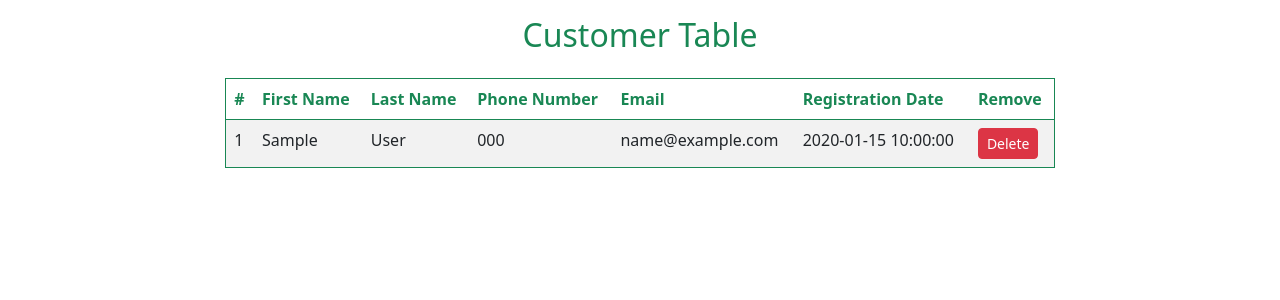
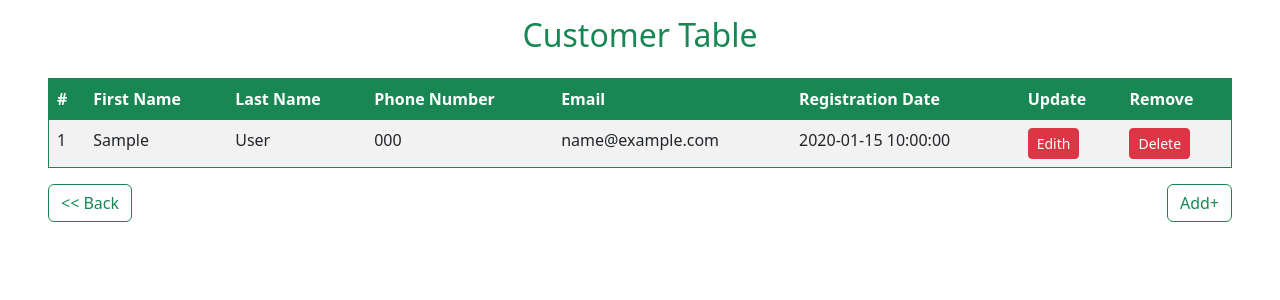
Before and after one commit to chinedugabriel/Form-Registration_php, a PHP site: page /php_projects/view_list.php in a window 1280 px wide. Shown: the top 300 px of the page. Run offline with PHP 8.4, Linux system fonts and the light colour scheme; tables that the repository leaves empty or names only in its code hold one stand-in row (values such as "Sample post").

Commit message:
added button on the  index page and the list page

```diff
--- a/view_list.php
+++ b/view_list.php
@@ -14,6 +14,19 @@
     $result = mysqli_query($conn, $sql);
 
 
+    // if(isset($_POST['remove'])){
+        function removeItem($id){
+            global $conn;
+
+            $id = $_POST["$id"];
+            $sql = "DELETE FROM visitors WHere id = $id";
+            if(mysqli_query($conn,$sql)){
+                echo "record removed Successfully";
+            }else{
+                echo "failed to remove record".mysqli_error($conn);
+            }
+        }
+    // }
 
 
 ?>
@@ -29,9 +42,9 @@
 </head>
 <body>
     <section>
-        <div class="container-fluid ">
+        <div class="container-fluid px-5">
             <div class="row">
-                <div class="col-md-8 offset-md-2 ">
+                <div class="col-md-12 ">
                     <div class="row my-3">
                         <div class="col-md-12 text-center text-success">
                             <h2>
@@ -42,7 +55,7 @@
                     <div class="row">
                         <div class="col-md-12">
                             <table class="table table-striped border border-success">
-                                <thead class="text-success">
+                                <thead class="text-white bg-success">
                                     <th>#</th>
                                     <th>
                                         First Name
@@ -58,6 +71,9 @@
                                     </th>
                                     <th>
                                         Registration Date
+                                    </th>
+                                    <th>
+                                        Update
                                     </th>
                                     <th>
                                         Remove
@@ -90,7 +106,10 @@
                                                     .$row['reg_date'].
                                                 "</td>
                                                 <td>
-                                                    <button type='submit' name='remove' class='btn btn-sm btn-danger'>Delete</button>
+                                                    <button type='submit' name=".$row['id']." class='btn btn-sm btn-danger' onclick='<php echo removeItem(".$row['id'].") ?>'>Edith</button>
+                                                </td>
+                                                <td>
+                                                    <button type='submit' name=".$row['id']." class='btn btn-sm btn-danger' onclick='<php echo removeItem(".$row['id'].") ?>'>Delete</button>
                                                 </td>
                                             </tr>";
                                         }
@@ -108,6 +127,16 @@
                     <img src="hertleys.png" alt="" class="img-fluid">
                 </div> -->
             </div>
+            <div class="row">
+                <div class="col-sm-12 col-md-12 d-flex flex-row justify-content-between ">
+                    <button type="button" class="btn btn-outline-success " onclick="document.location = document.referrer;">
+                        << Back
+                    </button>
+                    <button type="button" class="btn btn-outline-success" onclick="document.location = 'http\://localhost/php_projects/registration-form/index.html'">
+                        Add+
+                    </button>
+                </div>
+            </div>
         </div>
     </section>
 
```
Also changed, not shown: index.html (+11 -6 lines).
